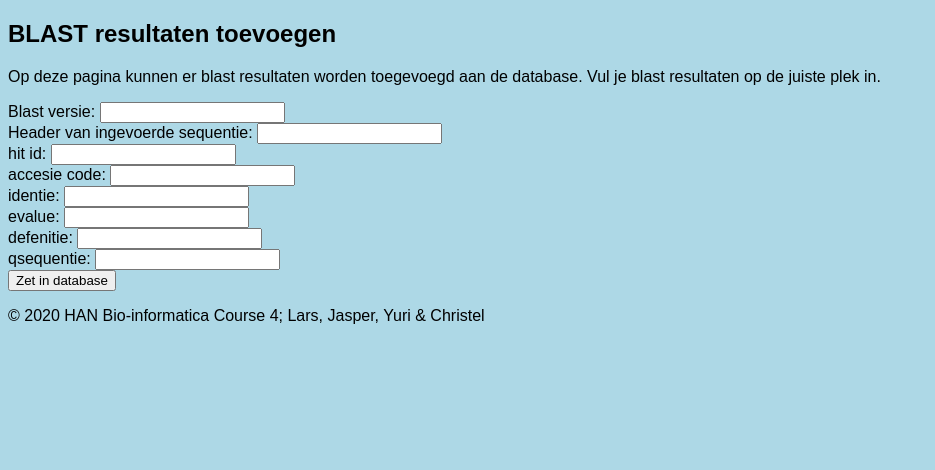
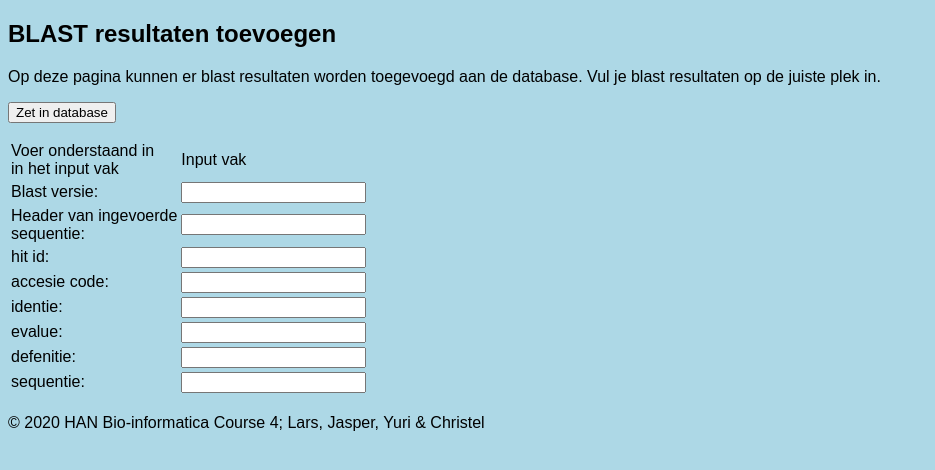
Before and after one commit to JasperVersantvoort/blok4afvink2, a Flask app: page /blast.html in a window 1280 px wide. Shown: the part 54-524 px from the top of the page, without its empty margins (0-935 px from the left). Run offline with Flask 2, Linux system fonts and the light colour scheme.

Commit message:
Html pagina inputs er in

```diff
--- a/application.py
+++ b/application.py
@@ -112,5 +112,7 @@ def database(zoek, e_value):
         return rows
 
 
+
+
 if __name__ == '__main__':
     app.run()
--- a/templates/blast.html
+++ b/templates/blast.html
@@ -6,18 +6,34 @@
     Op deze pagina kunnen er blast resultaten worden toegevoegd aan
         de database. Vul je blast resultaten op de juiste plek in.
     </p>
+    <table>
     <form method="POST">
         <p>
     <label>
-        Blast versie:                       <input type="text" name=blast> <br>
-        Header van ingevoerde sequentie:    <input type="text" name=header><br>
-        hit id:                             <input type="text" name=hit_id><br>
-        accesie code:                       <input type="text" name=acc><br>
-        identie:                            <input type="text" name=ident><br>
-        evalue:                             <input type="text" name=evalue><br>
-        defenitie:                          <input type="text" name=defenitie><br>
-        qsequentie:                         <input type="text" name=qseq><br>
+        <tr>
+            <td>Voer onderstaand in <br> in het input vak</td>
+            <td>Input vak</td></tr>
+            <td>Blast versie:</td>
+            <td><input type="text" name=blast></td> </tr>
+            <td>Header van ingevoerde <br>sequentie: </td>
+            <td><input type="text" name=header></td><tr>
+            <td>hit id:</td>
+            <td><input type="text" name=hit_id></td><tr>
+            <td>accesie code:</td>
+            <td> <input type="text" name=acc></td><tr>
+            <td>identie:</td>
+            <td> <input type="text" name=ident></td><tr>
+            <td>evalue:</td>
+            <td> <input type="text" name=evalue></td><tr>
+            <td>defenitie:</td>
+            <td> <input type="text" name=defenitie></td><tr>
+            <td>sequentie:</td>
+            <td> <input type="text" name=qseq></td><tr>
+    </tr>
         <button type="submit">Zet in database</button>
     </label>
     </p>
+
+    </form>
+    </table>
 {% endblock %}
```
